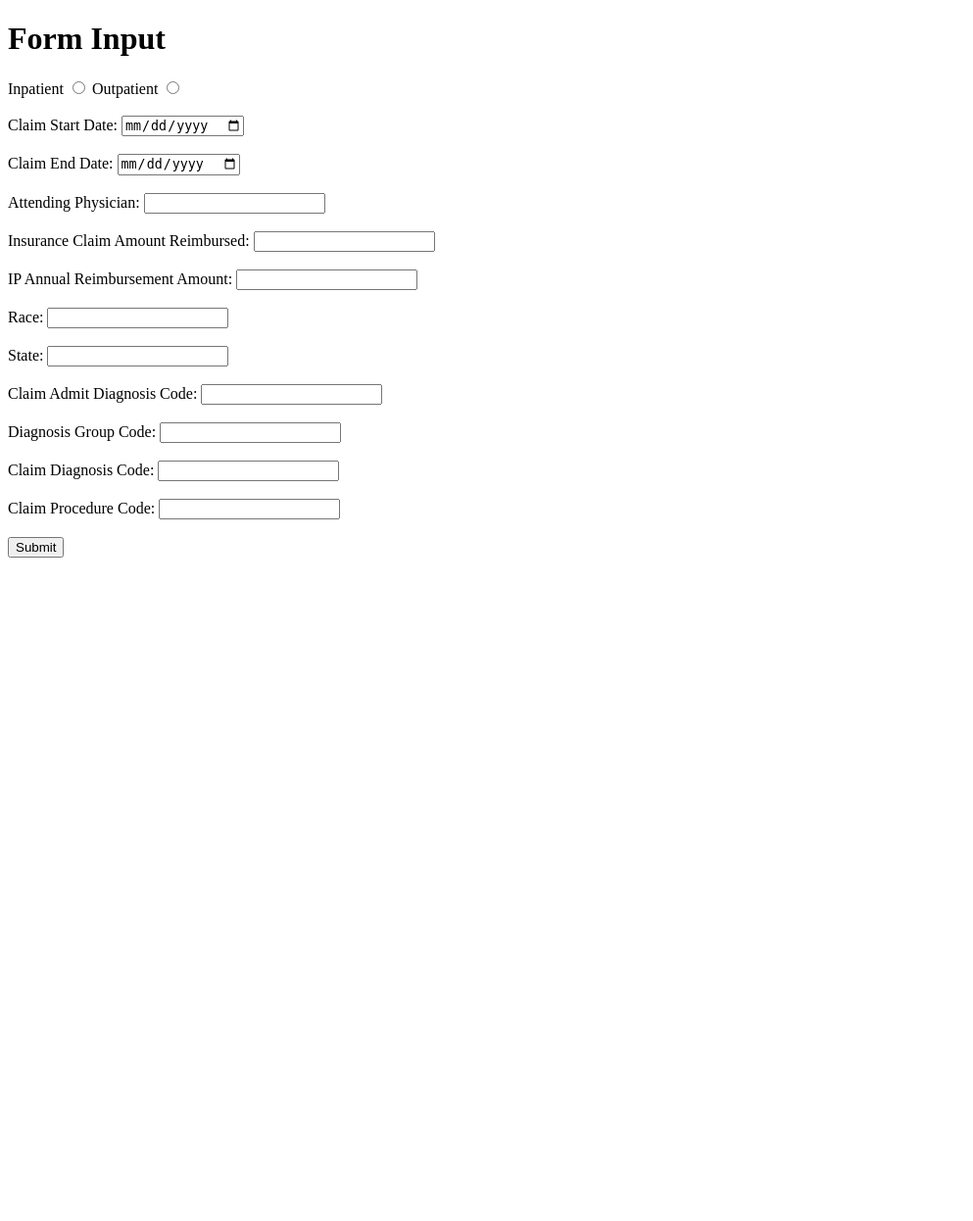
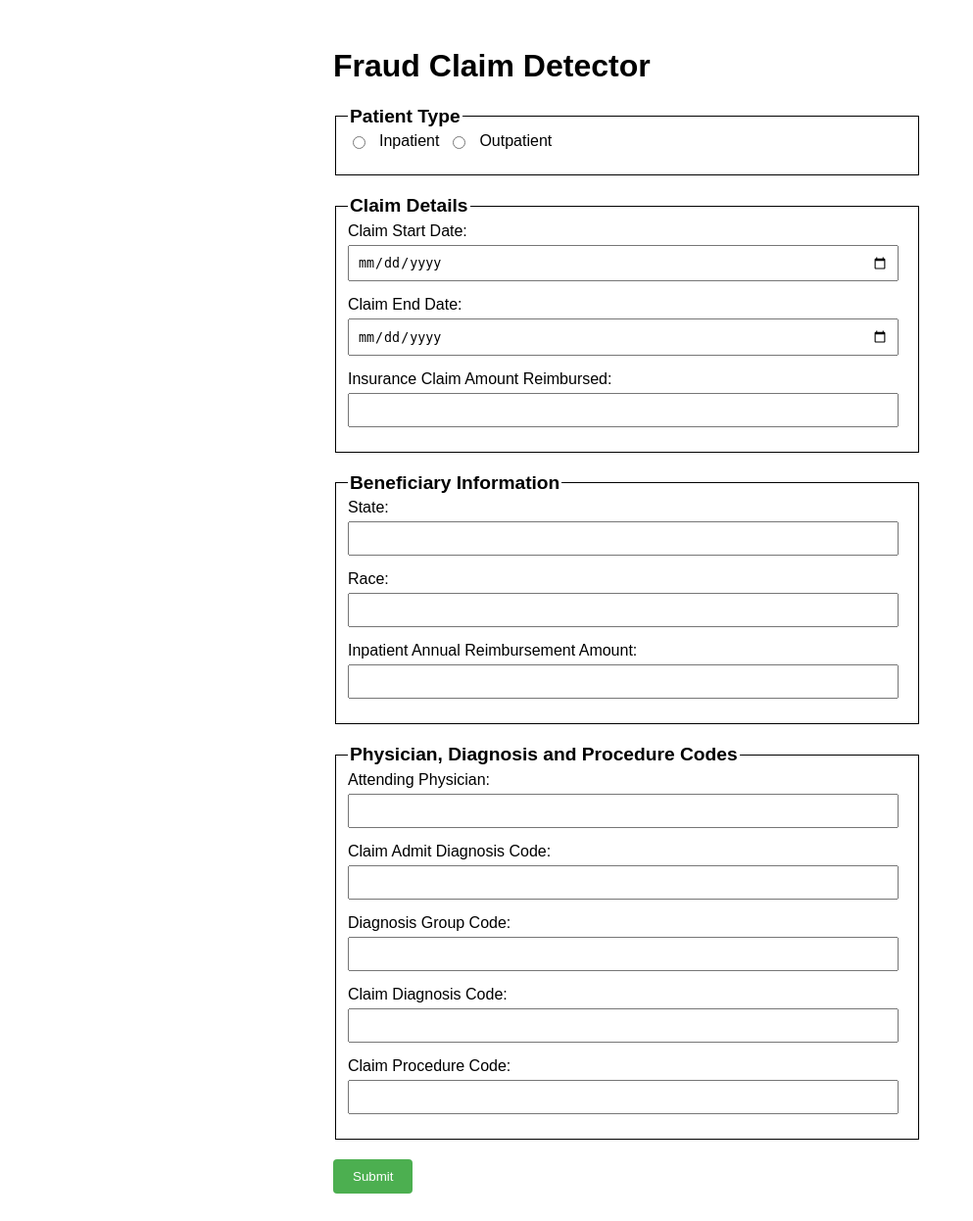
Before and after one commit to XiangGao1991/Fraud-Claim-Detector, a Flask app: page / in a window 1280 px wide. Shown: the whole page at 98% size, without its empty margins (0-993 px from the left). Before the commit the page ends 569 px from the top, so only its background shows below. Run offline with Flask 3, Linux system fonts and the light colour scheme; parts of the project's set-up code (start-up, migrations or seed data) failed here and were passed over.

Commit message:
update the layout
update the layout

```diff
--- a/002_flaskapp/Templates/index.html
+++ b/002_flaskapp/Templates/index.html
@@ -3,56 +3,114 @@
 <head>
     <meta charset="UTF-8">
     <meta name="viewport" content="width=device-width, initial-scale=1.0">
-    <title>Form Submission</title>
+    <title>Fraud Claim Detector</title>
+    <style>
+        fieldset {
+            padding: 50 40px; /* Adjust this value as needed */
+            border: 1px solid rgb(0, 0, 0); /* Example border, style as needed */
+            margin-bottom: 20px; /* Adds space between each fieldset */
+        }
+        legend {
+            font-size: 1.2em; /* Change this value to increase the font size */
+            font-weight: bold;
+        }
+        body { font-family: Arial, sans-serif; padding: 20px; }
+        .container { max-width: 600px; margin: auto; }
+        .form-group { margin-bottom: 15px; }
+        label {display: block; margin-bottom: 5px;}
+        input[type="text"], input[type="date"], select { width: 95%; padding: 8px; }
+        input[type="radio"] { margin-right: 5px; }
+        .form-group.inline { display: flex; align-items: center; gap: 9px;}
+        .form-group.inline label { margin: 0; }
+        .submit-btn { background-color: #4CAF50; color: white; padding: 10px 20px; border: none; border-radius: 4px; cursor: pointer; }
+        .submit-btn:hover { background-color: #45a049; }
+    </style>
 </head>
 <body>
-    <h1>Form Input</h1>
-    <form action="/" method="POST">
+    <div class="container">
+        <h1>Fraud Claim Detector</h1>
+        <form action="/" method="POST">
+            <fieldset>
+                <legend>Patient Type</legend>
+                <div class="form-group inline">
+                    <input type="radio" id="inpatient" name="patientType" value="inpatient">
+                    <label for="inpatient">Inpatient</label>
+                    <input type="radio" id="outpatient" name="patientType" value="outpatient">
+                    <label for="outpatient">Outpatient</label>
+                </div>
+            </fieldset>
 
-        <label for="inpatient">Inpatient</label>
-        <input type="radio" id="inpatient" name="patientType" value="inpatient">
-
-        <label for="outpatient">Outpatient</label>
-        <input type="radio" id="outpatient" name="patientType" value="outpatient"><br><br>
-
-        <label for="ClaimStartDt">Claim Start Date:</label>
-        <input type="date" id="ClaimStartDt" name="ClaimStartDt"><br><br>
-
-        <label for="ClaimEndDt">Claim End Date:</label>
-        <input type="date" id="ClaimEndDt" name="ClaimEndDt"><br><br>
-
-        <label for="AttendingPhysician">Attending Physician:</label>
-        <input type="text" id="AttendingPhysician" name="AttendingPhysician"><br><br>
-
-        <label for="InscClaimAmtReimbursed">Insurance Claim Amount Reimbursed:</label>
-        <input type="text" id="InscClaimAmtReimbursed" name="InscClaimAmtReimbursed"><br><br>
-
-        <label for="IPAnnualReimbursementAmt">IP Annual Reimbursement Amount:</label>
-        <input type="text" id="IPAnnualReimbursementAmt" name="IPAnnualReimbursementAmt"><br><br>
-
-        <label for="Race">Race:</label>
-        <input type="text" id="Race" name="Race"><br><br>
-
-        <label for="State">State:</label>
-        <input type="text" id="State" name="State"><br><br>
-
-        <label for="ClmAdmitDiagnosisCode">Claim Admit Diagnosis Code:</label>
-        <input type="text" id="ClmAdmitDiagnosisCode" name="ClmAdmitDiagnosisCode"><br><br>
-
-        <label for="DiagnosisGroupCode">Diagnosis Group Code:</label>
-        <input type="text" id="DiagnosisGroupCode" name="DiagnosisGroupCode"><br><br>
-
-        <label for="ClmDiagnosisCode_1">Claim Diagnosis Code:</label>
-        <input type="text" id="ClmDiagnosisCode_1" name="ClmDiagnosisCode_1"><br><br>
-
-        <label for="ClmProcedureCode_1">Claim Procedure Code:</label>
-        <input type="text" id="ClmProcedureCode_1" name="ClmProcedureCode_1"><br><br>
+            <fieldset>
+                <legend>Claim Details</legend>
+                <div class="form-group">
+                    <label for="ClaimStartDt">Claim Start Date:</label>
+                    <input type="date" id="ClaimStartDt" name="ClaimStartDt">
+                </div>
+                <div class="form-group">
+                    <label for="ClaimEndDt">Claim End Date:</label>
+                    <input type="date" id="ClaimEndDt" name="ClaimEndDt">
+                </div>
+                <div class="form-group">
+                    <label for="InscClaimAmtReimbursed">Insurance Claim Amount Reimbursed:</label>
+                    <input type="text" id="InscClaimAmtReimbursed" name="InscClaimAmtReimbursed">
+                </div>
+            </fieldset>
 
 
-        <input type="submit" value="Submit">
-    </form>
+            <fieldset>
+                <legend>Beneficiary Information</legend>
 
-    <p>  {{ pred }}   </p>
+                <div class="form-group">
+                    <label for="State">State:</label>
+                    <input type="text" id="State" name="State">
+                </div>
+
+                <div class="form-group">
+                    <label for="Race">Race:</label>
+                    <input type="text" id="Race" name="Race">
+                </div>
+
+                <div class="form-group">
+                    <label for="IPAnnualReimbursementAmt">Inpatient Annual Reimbursement Amount:</label>
+                    <input type="text" id="IPAnnualReimbursementAmt" name="IPAnnualReimbursementAmt">
+                </div>
+
+            </fieldset>
+
+            <fieldset>
+                <legend>Physician, Diagnosis and Procedure Codes</legend>
+                <div class="form-group">
+                    <label for="AttendingPhysician">Attending Physician:</label>
+                    <input type="text" id="AttendingPhysician" name="AttendingPhysician">
+                </div>
+                <div class="form-group">
+                    <label for="ClmAdmitDiagnosisCode">Claim Admit Diagnosis Code:</label>
+                    <input type="text" id="ClmAdmitDiagnosisCode" name="ClmAdmitDiagnosisCode">
+                </div>
+                <div class="form-group">
+                    <label for="DiagnosisGroupCode">Diagnosis Group Code:</label>
+                    <input type="text" id="DiagnosisGroupCode" name="DiagnosisGroupCode">
+                </div>
+                <div class="form-group">
+                    <label for="ClmDiagnosisCode_1">Claim Diagnosis Code:</label>
+                    <input type="text" id="ClmDiagnosisCode_1" name="ClmDiagnosisCode_1">
+                </div>
+                <div class="form-group">
+                    <label for="ClmProcedureCode_1">Claim Procedure Code:</label>
+                    <input type="text" id="ClmProcedureCode_1" name="ClmProcedureCode_1">
+                </div>
+                <!-- Repeat this pattern for other fields like Claim Diagnosis Code, Claim Procedure Code, etc. -->
+            </fieldset>
+
+<!-- Submit Button -->
+<input class="submit-btn" type="submit" value="Submit">
+
+<!-- Place this section where you want the prediction result to appear -->
+{% if pred %}
+<div id="predictionResult">
+    <p><h3>{{ pred }}</h3></p>
+</div>
+{% endif %}
 
 </body>
 </html>
```
